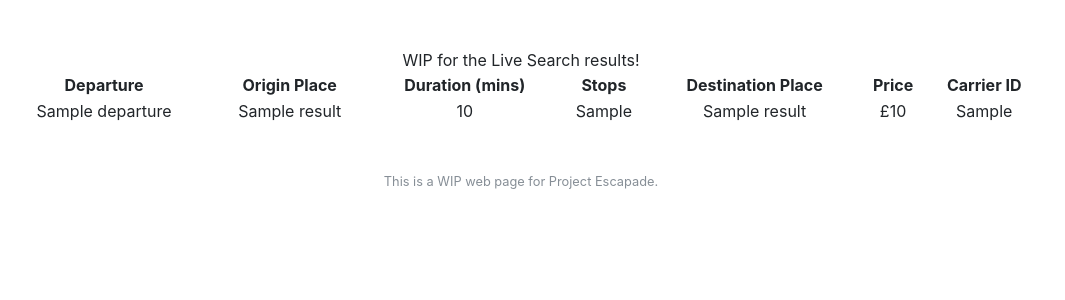
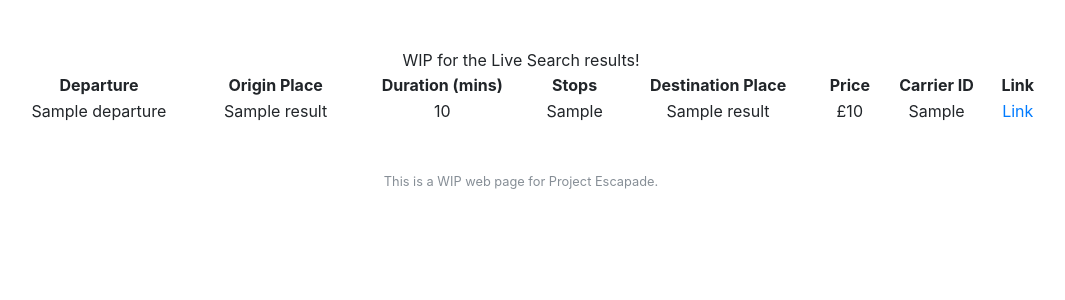
Before and after one commit to STMcNamara/Escapade, a Flask app: template templates/results_live.html in a window 1280 px wide. Shown: the part 76-376 px from the top of the page, without its empty margins (119-1184 px from the left). Run offline with Flask 2, Linux system fonts and the light colour scheme; the template is opened without the code that fills it: most values are stand-ins (such as "Sample title", 1, 10 or a date in 2020); some libraries are stand-ins or nearby versions.

Commit message:
Live_search working with booking links

```diff
--- a/templates/results_live.html
+++ b/templates/results_live.html
@@ -19,6 +19,7 @@
         <th>Destination Place</th>
         <th>Price</th>
         <th>Carrier ID</th>
+        <th>Link</th>
       </tr>
       {% for result in resultsDict %}
       <tr>
@@ -29,6 +30,7 @@
         <td>{{ result['DestinationStationName'] }}</td>
         <td>£{{ result['Price'] }}</td>
         <td>{{ result['carriersList'] }}</td>
+        <td><a href="{{ result['linkURL'] }}">Link</a>
       </tr>
       {% endfor %}
     </table>
```
